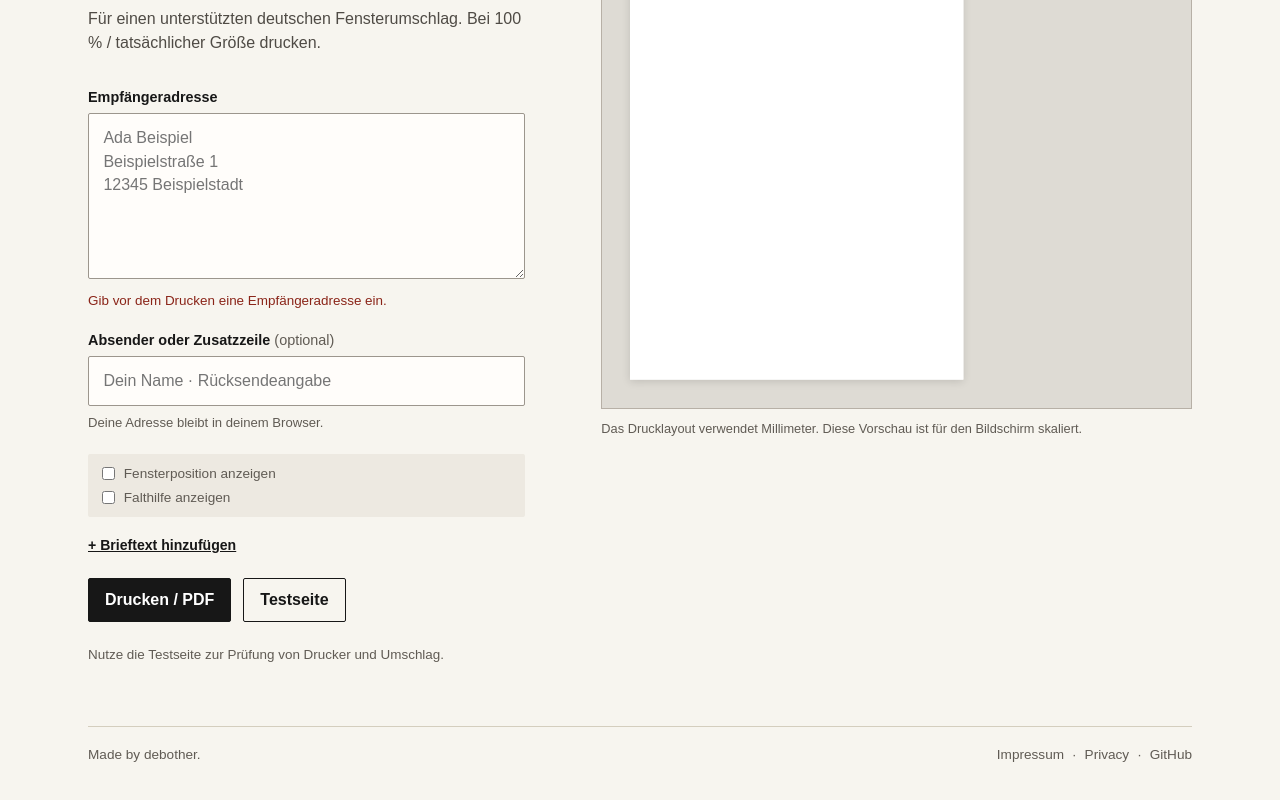
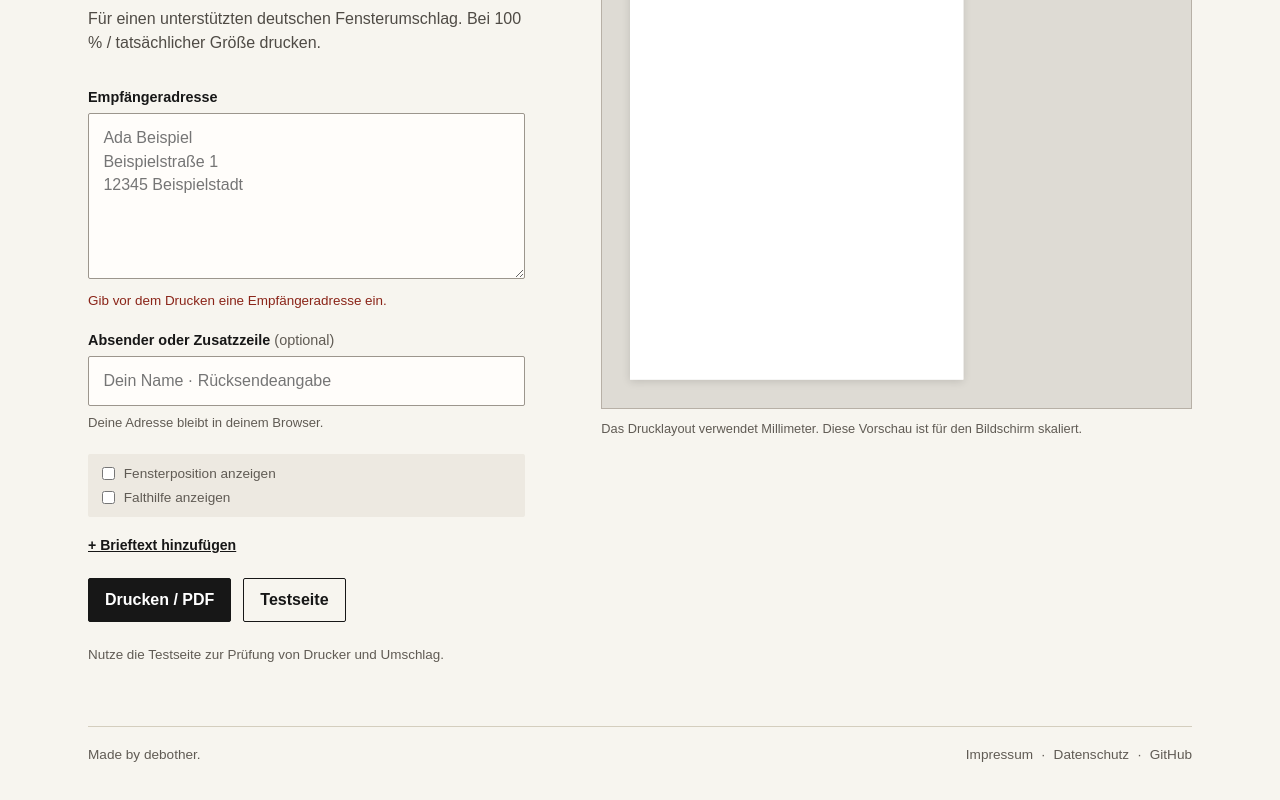
Before and after one commit to debother/WindowFit, a React (Vite) app: page / in a window 1280 px wide. Shown: the part 240-1040 px from the top of the page. Built offline with nearby package versions, Linux system fonts and the light colour scheme.

Commit message:
chore: localize footer legal routes based on active language

```diff
--- a/src/App.tsx
+++ b/src/App.tsx
@@ -397,9 +397,9 @@ export default function App() {
           </span>
         </div>
         <nav className="footer-nav" aria-label="Footer navigation">
-          <a href="https://debother.com/impressum/">Impressum</a>
+          <a href={t.footerImprintHref}>{t.footerImprintText}</a>
           <span aria-hidden="true">·</span>
-          <a href="https://debother.com/privacy/">Privacy</a>
+          <a href={t.footerPrivacyHref}>{t.footerPrivacyText}</a>
           <span aria-hidden="true">·</span>
           <a href="https://github.com/debother/WindowFit">GitHub</a>
         </nav>
--- a/src/i18n.ts
+++ b/src/i18n.ts
@@ -50,6 +50,10 @@ export const translations = {
     testP3: "Nutze diese Seite zur Prüfung von Browser, Drucker und Umschlag vor dem eigentlichen Briefdruck.",
     testFieldGuideLabel: "Adressfeld\n85 × 45 mm",
     testRecipientGuideLabel: "Empfängerzone\n85 × 27,3 mm",
+    footerImprintText: "Impressum",
+    footerImprintHref: "https://debother.com/impressum/",
+    footerPrivacyText: "Datenschutz",
+    footerPrivacyHref: "https://debother.com/datenschutz/",
   },
   en: {
     brand: "WindowFit",
@@ -100,6 +104,10 @@ export const translations = {
     testP3: "Use this page to verify your browser, printer and envelope before printing an address.",
     testFieldGuideLabel: "Address field\n85 × 45 mm",
     testRecipientGuideLabel: "Recipient zone\n85 × 27.3 mm",
+    footerImprintText: "Imprint",
+    footerImprintHref: "https://debother.com/imprint/",
+    footerPrivacyText: "Privacy",
+    footerPrivacyHref: "https://debother.com/privacy/",
   },
 } as const;
 
```
